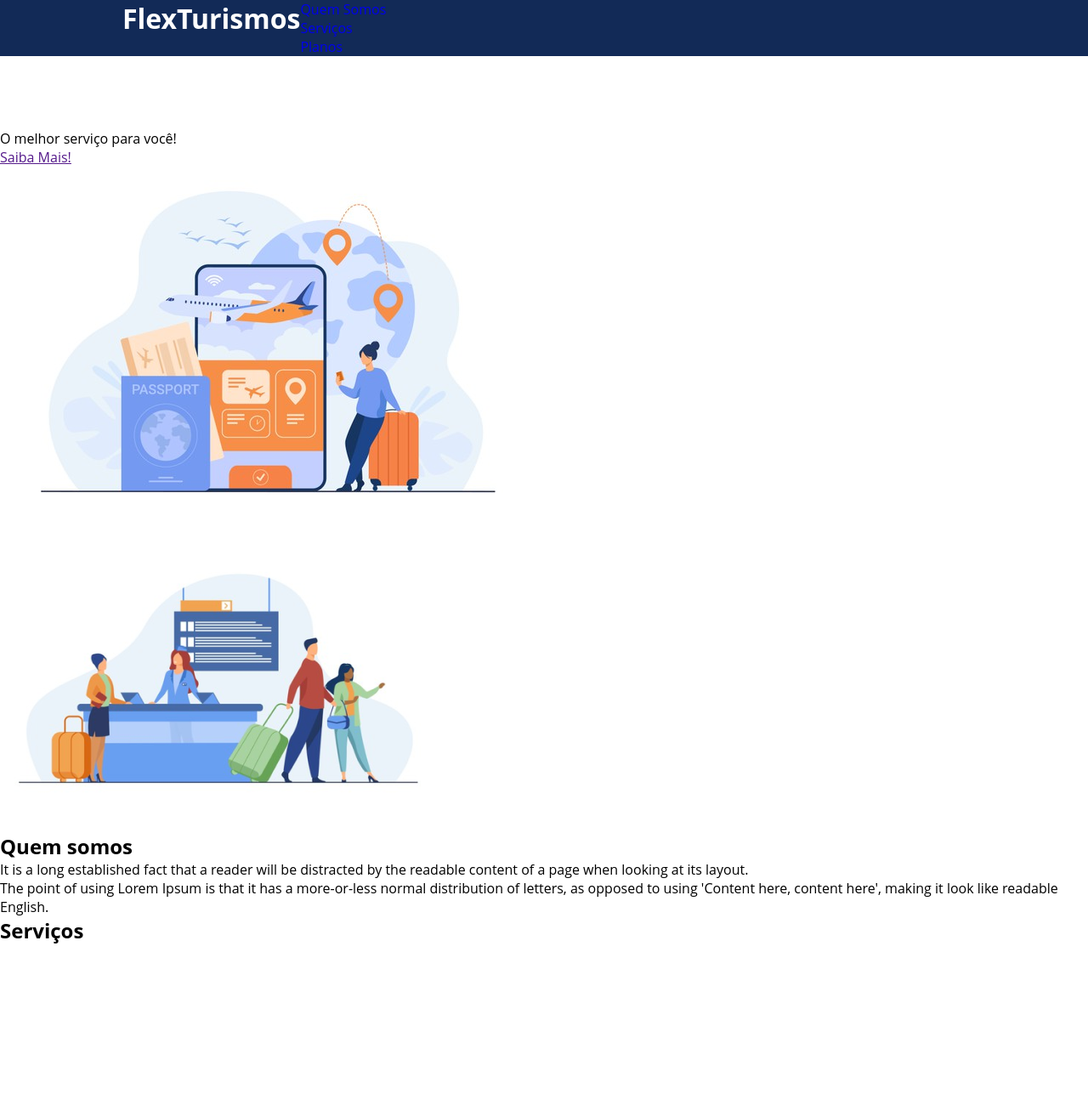
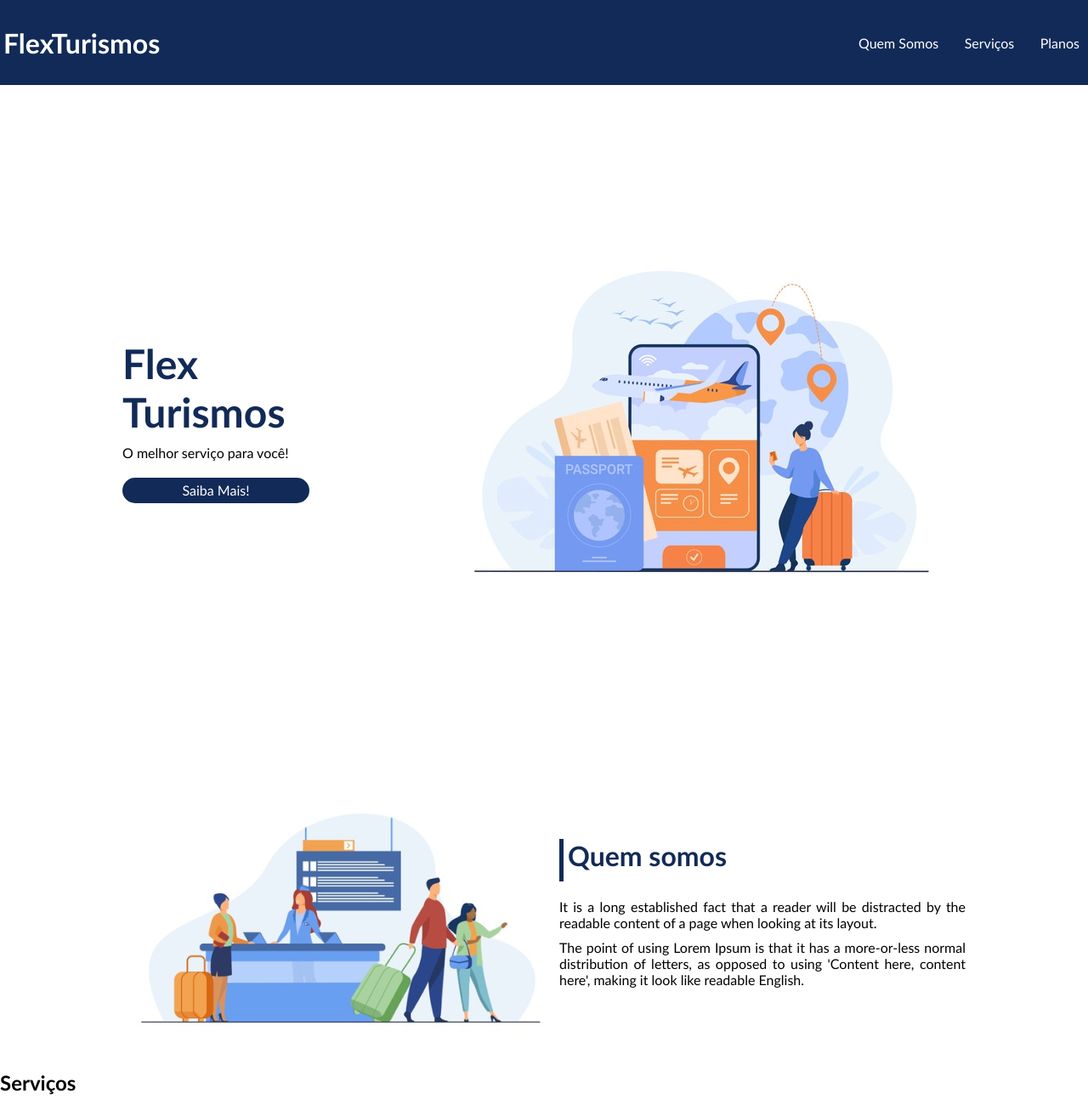
Before and after one commit to luscverse/Reposit-rio-de-Estudos, a plain HTML site: page Posicionando Elementos com Flexbox em CSS/flex-projeto/index.html in a window 1280 px wide. Shown: the top 1300 px of the page at 85% size. Drawn offline with Linux system fonts and the light colour scheme.

Commit message:
Andamento Projeto Final

```diff
--- a/Posicionando Elementos com Flexbox em CSS/flex-projeto/index.html
+++ b/Posicionando Elementos com Flexbox em CSS/flex-projeto/index.html
@@ -6,18 +6,21 @@
     <title>Flex Turismos</title>
     <link rel="stylesheet" href="./style.css">
 </head>
+
 <body>
     <header>
-        <div class="flex-container">
-        <h1>FlexTurismos</h1>
-            <ul>
-            <li><a href="#quem-somos">Quem Somos</a></li> <li><a href="#servicos">Serviços</a></li> <li><a href="#planos">Planos</a></li>
-            </ul>
-        </div>
+        <div class="flex-container menu">
+        <h1>FlexTurismos</h1></div>
+            <ul class="list-items">
+            <li><a href="#quem-somos">Quem Somos</a></li>
+            <li><a href="#servicos">Serviços</a></li>
+            <li><a href="#planos">Planos</a></li>
+            </div>
+        </ul>
     </header>
 
-    <div>
-        <div>
+    <div class="flex-container apresentacao">
+        <div class="texto-apresentacao">
             <h1>Flex <br>Turismos</h1>
             <p>O melhor serviço para você!</p>
             <a href="">Saiba Mais!</a>
@@ -28,15 +31,15 @@
         </div>
     </div>
 
-    <div>
-        <div>
-            <img src="./images/1-quem-somos.png" alt="balcão de atendimento">
-        </div>
-
+    <div class="flex-container" id="quem-somos">
         <div>
             <h2>Quem somos</h2>
             <p>It is a long established fact that a reader will be distracted by the readable content of a page when looking at its layout. </p>
             <p>The point of using Lorem Ipsum is that it has a more-or-less normal distribution of letters, as opposed to using 'Content here, content here', making it look like readable English.</p>
+        </div>
+
+        <div>
+            <img src="./images/1-quem-somos.png" alt="balcão de atendimento">
         </div>
     </div>
 
--- a/Posicionando Elementos com Flexbox em CSS/flex-projeto/style.css
+++ b/Posicionando Elementos com Flexbox em CSS/flex-projeto/style.css
@@ -1,30 +1,110 @@
 *{
     margin:0;
     padding: 0;
-    font-family: 'Open Sans', sans-serif;
+    font-family: 'Calibri', sans-serif;
 }
 
-ul{
-    list-style: none;
-    margin: 0;
-    padding: 0;
-}
-
-ul li a{
-    text-decoration: none;
+div.img{
+    display: block;
+    width: 100%;
 }
 
 .flex-container{
     display: flex;
     max-width: 992px;
     margin: auto;
+    width: 100%;
 }
 
 header{
     background-color: #122A57;
+    height: 100px;
+    display: flex;
+    align-items: center;
+    color: #fff;
+}
+
+header .list-items{
+    display: flex;
+    width: 100%;
+    max-width: 260px;
+    margin: 10px;
+    justify-content: space-between;
     align-items: center;
 }
 
-h1{
+ul{
+    list-style: none;
+    margin: 3;
+    padding: 3;
+}
+
+ul li a{
+    text-decoration: none;
+    color: #fff;
+}
+
+list-items li a{
+    color: #fff;
+}
+
+header menu{
+    justify-content: space-between;
+}
+
+.apresentacao{
+    height: 100vh;
+    align-items: center;
+    justify-content: space-between;
+}
+
+.apresentacao texto-apresentacao{
+    min-height: 200px;
+}
+
+.texto-apresentacao h1{
+    color: #122A57;
+    font-size: 48px;
+    margin-bottom: 10px;
+}
+
+.texto-apresentacao a{
+    background-color: #122A57;
     color: white;
+    text-align: center;
+    border-radius: 30px;
+    width: 220px;
+    display: block;
+    text-decoration: none;
+    height: 30px;
+    line-height: 30px;
+    margin-top: 20px;
+    margin-bottom: 10px;
 }
+
+#quem-somos{
+    flex-direction: row-reverse;
+    align-items: center;
+    justify-content: space-between;
+}
+
+#quem-somos h2{
+    font-size: 32px;
+    color: #122A57;
+    display: flex;
+    margin-bottom: 20px;
+}
+
+#quem-somos h2::before{
+    content: "";
+    height: 50px;
+    width: 5px;
+    margin-right: 5px;
+    background-color: #122A57;
+    position: relative;
+}
+
+#quem-somos p{
+    margin-bottom: 10px;
+    text-align: justify;
+}
```
